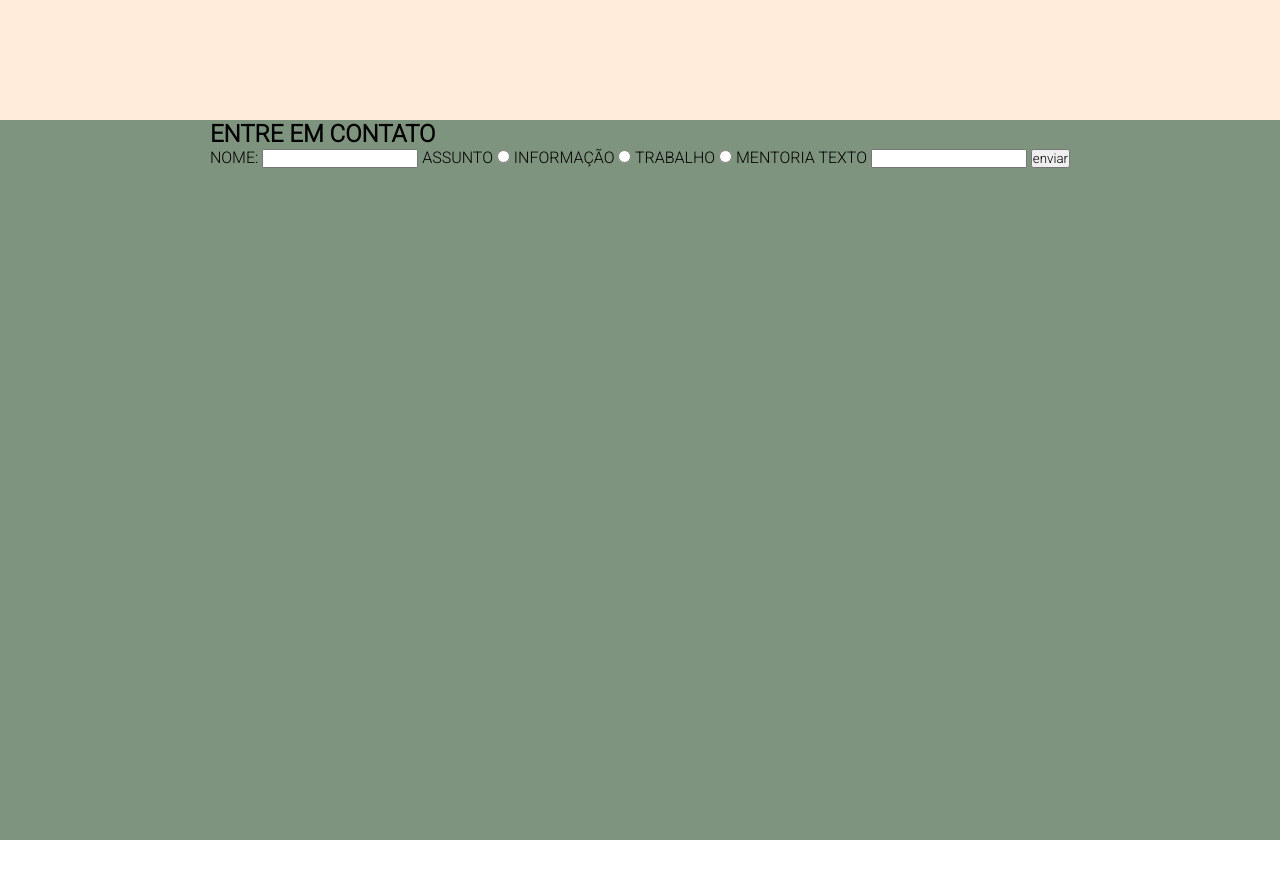
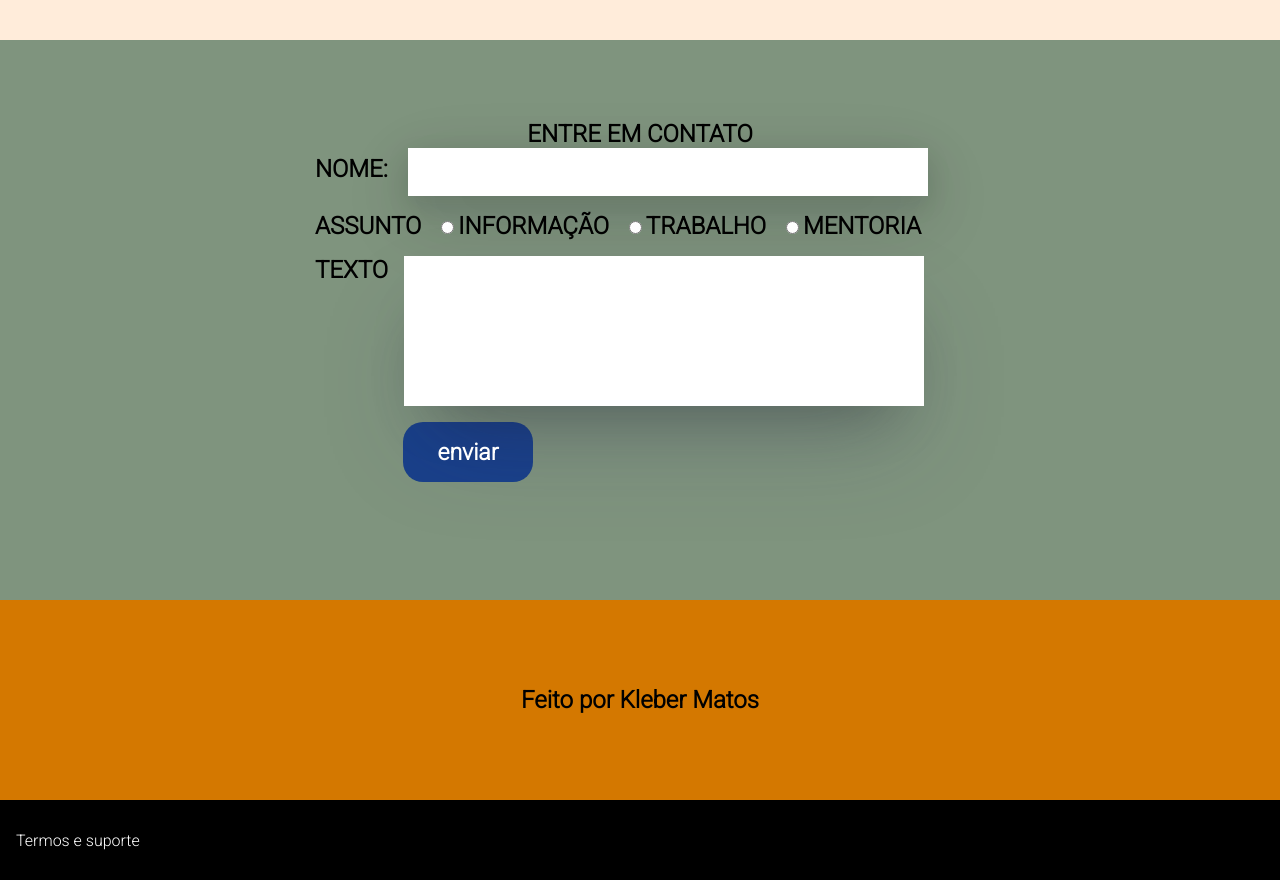
Before and after one commit to kleber-matos/sobre-mim, a plain HTML site: page index.html in a window 1280 px wide. Shown: the part 1400-2280 px from the top of the page. Before the commit the page ends 2240 px from the top, so only its background shows below. Drawn offline with Linux system fonts and the light colour scheme.

Commit message:
finalizando alguns estilos

```diff
--- a/index.html
+++ b/index.html
@@ -1,6 +1,5 @@
 <!DOCTYPE html>
 <html lang="pt-br">
-
   <head>
     <meta charset="UTF-8" />
     <meta http-equiv="X-UA-Compatible" content="IE=edge" />
@@ -11,11 +10,18 @@
     <!--Google Font-->
     <link rel="preconnect" href="https://fonts.googleapis.com" />
     <link rel="preconnect" href="https://fonts.gstatic.com" crossorigin />
-  <link href="https://fonts.googleapis.com/css2?family=Roboto:wght@300&display=swap" rel="stylesheet" />
+    <link
+      href="https://fonts.googleapis.com/css2?family=Roboto:wght@300&display=swap"
+      rel="stylesheet"
+    />
     <!--CDN ICONS font awesome-->
-  <link rel="stylesheet" href="https://cdnjs.cloudflare.com/ajax/libs/font-awesome/6.4.0/css/all.min.css"
+    <link
+      rel="stylesheet"
+      href="https://cdnjs.cloudflare.com/ajax/libs/font-awesome/6.4.0/css/all.min.css"
       integrity="sha512-iecdLmaskl7CVkqkXNQ/ZH/XLlvWZOJyj7Yy7tcenmpD1ypASozpmT/E0iPtmFIB46ZmdtAc9eNBvH0H/ZpiBw=="
-    crossorigin="anonymous" referrerpolicy="no-referrer" />
+      crossorigin="anonymous"
+      referrerpolicy="no-referrer"
+    />
   </head>
 
   <body>
@@ -26,9 +32,11 @@
         <div class="boxperfil">
           <div>
             <figure>
-            <img class="perfil"
+              <img
+                class="perfil"
                 src="https://desafiofacilitadores.my.canva.site/images/3dde5eff88453d48eb496abf46199032.jpg"
-              alt="Minha Foto" />
+                alt="Minha Foto"
+              />
             </figure>
             <h1>Kleber Matos</h1>
             <p>Dev Front-End</p>
@@ -36,23 +44,29 @@
             <nav class="redesociais">
               <ul>
                 <li>
-                <a target="_blank" href=""><i class="fa-brands fa-instagram"></i></a>
+                  <a target="_blank" href=""
+                    ><i class="fa-brands fa-instagram"></i
+                  ></a>
                 </li>
                 <li>
-                <a target="_blank" href=""><i class="fa-brands fa-twitter"></i></a>
+                  <a target="_blank" href=""
+                    ><i class="fa-brands fa-twitter"></i
+                  ></a>
                 </li>
                 <li>
-                <a target="_blank" href=""><i class="fa-brands fa-facebook"></i></a>
+                  <a target="_blank" href=""
+                    ><i class="fa-brands fa-facebook"></i
+                  ></a>
                 </li>
                 <li>
-                <a target="_blank" href=""><i class="fa-brands fa-linkedin"></i></a>
+                  <a target="_blank" href=""
+                    ><i class="fa-brands fa-linkedin"></i
+                  ></a>
                 </li>
               </ul>
             </nav>
           </div>
-
         </div>
-
       </div>
       <!--Sobre Mim-->
       <div class="sobremim">
@@ -63,7 +77,6 @@
             Web, amo esportes radicais
           </p>
         </div>
-
       </div>
     </header>
 
@@ -73,48 +86,82 @@
         <div>
           <h2>ESTOU ESTUDANDO</h2>
           <figure>
-          <img src="https://desafiofacilitadores.my.canva.site/images/fa73fb0f3a262f0de3828646952cffee.svg"
-            alt="HTML" />
-          <img src="https://desafiofacilitadores.my.canva.site/images/986c3e25adb5155f94ca69630065be86.svg" alt="CSS" />
-          <img src="https://desafiofacilitadores.my.canva.site/images/f4aed11bf812dac396de8a2c03ba0216.svg" alt="GIT" />
+            <img
+              src="https://desafiofacilitadores.my.canva.site/images/fa73fb0f3a262f0de3828646952cffee.svg"
+              alt="HTML"
+            />
+            <img
+              src="https://desafiofacilitadores.my.canva.site/images/986c3e25adb5155f94ca69630065be86.svg"
+              alt="CSS"
+            />
+            <img
+              src="https://desafiofacilitadores.my.canva.site/images/f4aed11bf812dac396de8a2c03ba0216.svg"
+              alt="GIT"
+            />
           </figure>
         </div>
       </section>
 
-
       <!--Form-->
       <section class="campoform">
-      <div>
+        <div class="boxform">
           <h2>ENTRE EM CONTATO</h2>
           <form action="">
+            <div>
               <label for="name">NOME:</label>
-          <input type="text" id="name" />
+              <input class="inputname" type="text" id="name" />
+            </div>
 
+            <div class="boxassunto">
               <label for="assunto">ASSUNTO</label>
 
               <!--INFORMAÇÃO-->
-          <input id="informacao" name="assunto" type="radio" value="informacao" />
+              <input
+                id="informacao"
+                name="assunto"
+                type="radio"
+                value="informacao"
+              />
               <label for="informacao">INFORMAÇÃO</label>
 
               <!--TRABALHO-->
-          <input id="trabalho" name="assunto" type="radio" value="trabalho" />
+              <input
+                id="trabalho"
+                name="assunto"
+                type="radio"
+                value="trabalho"
+              />
               <label for="trabalho">TRABALHO</label>
 
               <!--MENTORIA-->
-          <input id="mentoria" name="assunto" type="radio" value="mentoria" />
+              <input
+                id="mentoria"
+                name="assunto"
+                type="radio"
+                value="mentoria"
+              />
               <label for="mentoria">MENTORIA</label>
+            </div>
 
+            <div class="puttext">
               <label for="">TEXTO</label>
-          <input type="text" />
+              <input class="inputtext" type="text" />
+            </div>
+
             <button type="submit">enviar</button>
           </form>
         </div>
       </section>
-
-
     </main>
 
-
+    <!--FOOTER-->
+    <footer>
+      <div class="feito">
+        <h2>Feito por Kleber Matos</h2>
+      </div>
+      <div class="termos">
+        <p>Termos e suporte</p>
+      </div>
+    </footer>
   </body>
-
 </html>
--- a/style.css
+++ b/style.css
@@ -10,6 +10,8 @@
   --cinza: gainsboro;
   --bege: rgb(255, 236, 218);
   --verde: rgb(127, 148, 126);
+  --azul: rgb(25, 64, 138);
+  --laranja: rgb(212, 120, 0);
 }
 
 /*HEADER*/
@@ -58,7 +60,6 @@ header {
   color: black;
 }
 
-
 .sobremim {
   width: 40%;
   /* padding: 2rem; */
@@ -74,7 +75,6 @@ header {
   font-size: 4rem;
 }
 
-
 /*MAIN*/
 
 .habilidade {
@@ -83,7 +83,7 @@ header {
   flex-direction: column;
   align-items: center;
   background-color: var(--bege);
-  height: 90vh;
+  height: 80vh;
 }
 
 .habilidade h2 {
@@ -101,12 +101,87 @@ header {
   margin: 1rem;
 }
 
-
 /*Form*/
 
 .campoform {
   background-color: var(--verde);
-  height: 90vh;
+  height: 70vh;
   display: flex;
   justify-content: center;
+  flex-direction: column;
+  align-items: center;
 }
+
+.boxform h2 {
+  text-align: center;
+}
+
+.boxform {
+  width: 650px;
+  height: 400px;
+}
+
+.inputname {
+  border: none;
+  width: 80%;
+  height: 3rem;
+  box-shadow: rgba(17, 17, 26, 0.1) 0px 8px 24px,
+    rgba(17, 17, 26, 0.1) 0px 16px 56px, rgba(17, 17, 26, 0.1) 0px 24px 80px;
+}
+
+label {
+  font-size: 1.5rem;
+  font-weight: 900;
+  padding-right: 1rem;
+}
+
+.puttext {
+  display: flex;
+  padding-bottom: 1rem;
+}
+
+.inputtext {
+  border: none;
+  width: 80%;
+  height: 150px;
+  box-shadow: rgba(50, 50, 93, 0.25) 0px 50px 100px -20px,
+    rgba(0, 0, 0, 0.3) 0px 30px 60px -30px;
+}
+
+.boxassunto {
+  padding-bottom: 1rem;
+  padding-top: 1rem;
+}
+
+button {
+  background-color: var(--azul);
+  border: none;
+  display: block;
+  width: 130px;
+  height: 60px;
+  margin-left: 5.5rem;
+  border-radius: 20px;
+  color: white;
+  font-size: 23px;
+  font-weight: 900;
+}
+
+.feito {
+  background-color: var(--laranja);
+  height: 200px;
+  display: flex;
+  justify-content: center;
+  flex-direction: column;
+  align-items: center;
+}
+
+.termos {
+  display: flex;
+  justify-content: center;
+  flex-direction: column;
+  align-items: start;
+  height: 80px;
+  padding-left: 1rem;
+  background-color: black;
+  color: white;
+}
```
Lines whose indentation alone changed are shown as unchanged.
